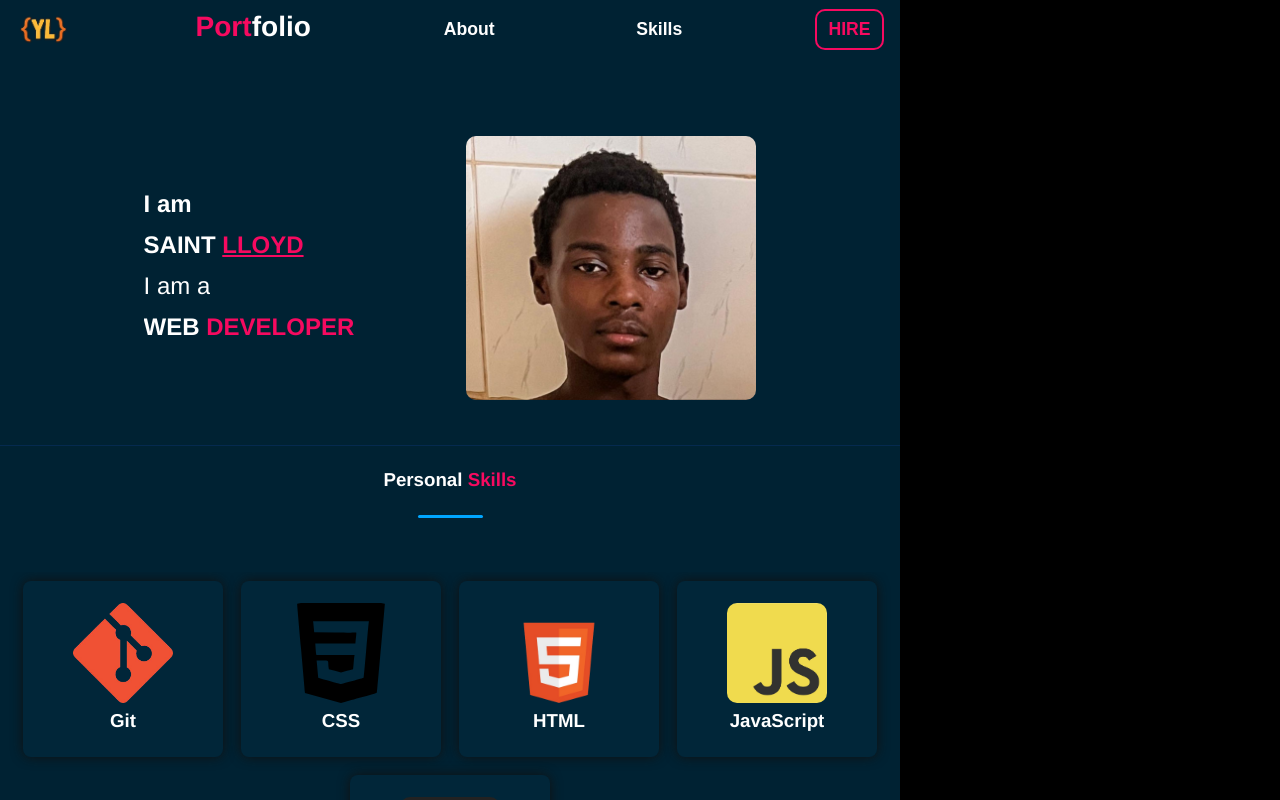
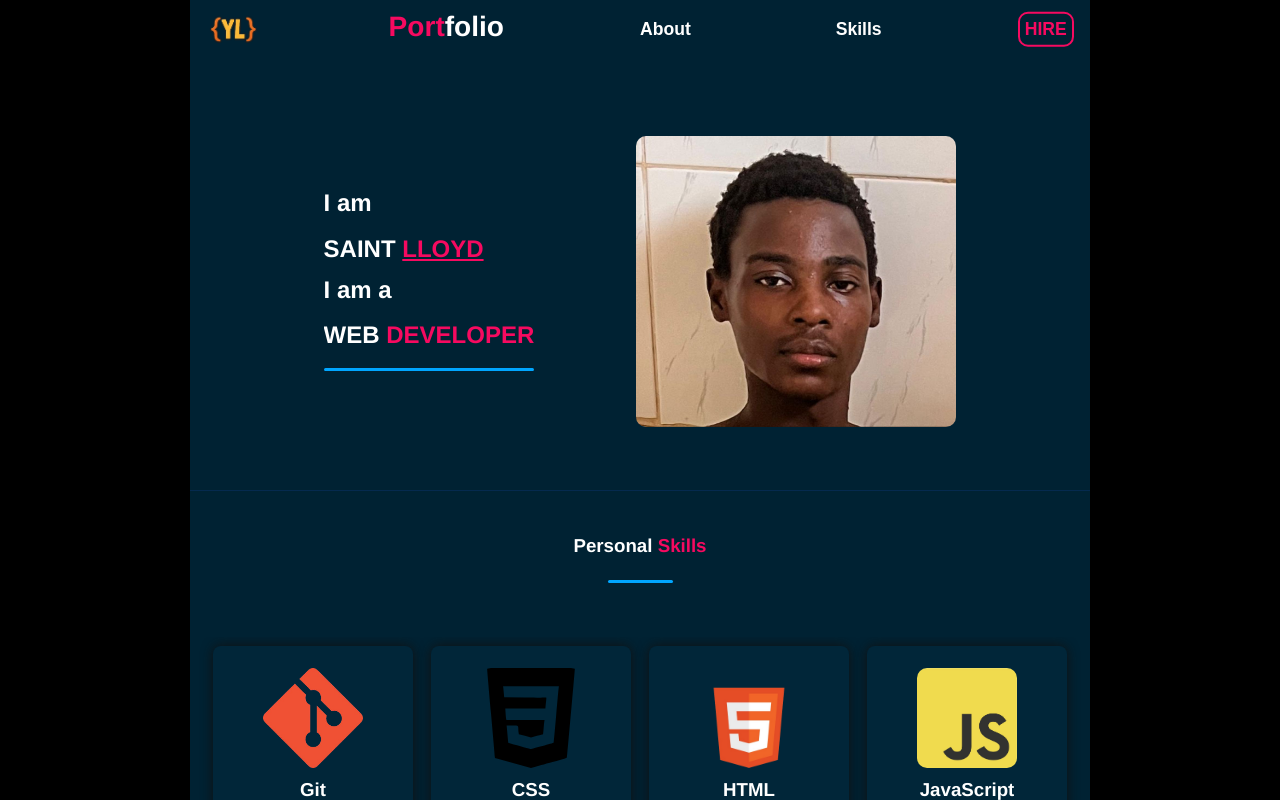
Before and after one commit to MrLloyd808/myewportfolio, a React (Vite) app: page / in a window 1280 px wide. Built offline with nearby package versions, Linux system fonts and the light colour scheme.

Commit message:
testing icons

```diff
--- a/src/App.css
+++ b/src/App.css
@@ -125,7 +125,9 @@ progress {
  border-radius: 10px;
  height: 10px;
  width: 280px;
+ transition: value 4s ease-in-out !important;
 }
+
 
 progress::-moz-progress-bar {
   background-color: rgb(246, 10, 96);
@@ -150,6 +152,7 @@ progress::-webkit-progress-value {
 
 .dev {
   margin: 5% 0;
+  margin-bottom: 3%;
   width: 100%;
 }
 
@@ -173,7 +176,13 @@ progress::-webkit-progress-value {
 }
 
 .about-desktop img {
-  width: 290px;
+  width: 320px;
   height: auto;
   margin: 0%;
 }
+
+.devy2 {
+  height: 3px !important;
+  background-color: #00a6ff !important;
+  border-radius: 10px;
+}
--- a/src/App.jsx
+++ b/src/App.jsx
@@ -4,6 +4,7 @@ import SuperHeader from './SuperComponents/SuperHeader'
 import AboutMobile from './Components/AboutMobile'
 import Technologies from './Components/TechnologiesMobile'
 import SuperBody from './SuperComponents/SuperBody'
+import Footer from './Components/Footer'
 
 function App() {
   return (
@@ -11,7 +12,7 @@ function App() {
     <SuperHeader />
     <SuperBody />
     <Technologies />
-
+    <Footer />
    </>
   )
 }
--- a/src/Components/BodyDesktop.jsx
+++ b/src/Components/BodyDesktop.jsx
@@ -8,12 +8,13 @@ export default function BodyDesktop() {
     <div className='flex-2'>
       <b><p>I am</p></b>
       <h3 className='left hero'>SAINT <b className='orange-text underline'>LLOYD</b></h3>
-      <p>I am a</p>
+      <b><p>I am a</p></b>
       <h3 className='hero'>WEB <b className='orange-text'>DEVELOPER</b></h3>
+      <hr className='dev devy2'/>
     </div>
     <img src={url} alt="About Me" className='my-img' />
     </section>
-     <hr />
+     <hr className='last'/>
 </>
     )
    }
--- /dev/null
+++ b/src/Components/Footer.jsx
@@ -0,0 +1,9 @@
+import React from 'react'
+
+export default function Footer() {
+  return (
+    <footer>
+        <h3>&copy;SAINT LLOYD 25</h3>
+    </footer>
+  )
+}
--- a/src/Components/StyledComponents/HeaderMobile.css
+++ b/src/Components/StyledComponents/HeaderMobile.css
@@ -55,7 +55,7 @@
   }
 
   .about-mobile {
-    margin-top: 5%;
+    margin-top: 1%;
     padding: 2.5%;
     font-size: 1.5rem;
   }
@@ -75,6 +75,7 @@
 
   .hero {
     margin: 2.3% 0;
+    margin-top: 4.5% !important;
   }
 
   .underline {
@@ -86,7 +87,7 @@
     border: 2px solid rgb(246, 10, 96);
     color: rgb(246, 10, 96) !important;
     border-radius: 10px;
-    padding: .9% 1.3% ;
+    padding: 5px;
   }
 
   .hire-btn:hover {
@@ -99,12 +100,26 @@
 
   @keyframes scale {
     0% {
-      transform: scale(1);
+      transform: scaleX(1);
     }
     50% {
-      transform: scale(1.1);
+      transform: scaleX(1.1);
     }
     100% {
-      transform: scale(1);
+      transform: scaleX(1);
     }
   }
+
+
+
+  .last {
+    margin-top: 2% !important;
+  }
+
+.lastt {
+    margin-top: 4% !important;
+  }
+  footer{
+    padding: 3%;
+    text-align: center;
+  }
--- a/src/Components/TechnologiesMobile.jsx
+++ b/src/Components/TechnologiesMobile.jsx
@@ -71,6 +71,6 @@ export default function Technologies() {
         <progress value="30" max="100" className='progress' />
       </div>
     </section>
-    <hr /></>
+    <hr className='last lastt'/></>
   )
 }
--- a/src/index.css
+++ b/src/index.css
@@ -21,11 +21,15 @@
   }
 }
 
+
+
 body {
   min-width: 100vw;
   min-height: 100vh;
   background-color: #000;
-  color: rgba(255, 255, 255, 0.87) !important;
+  display: flex;
+  justify-content: center;
+  align-items: center;
 }
 
 h2 {
```
